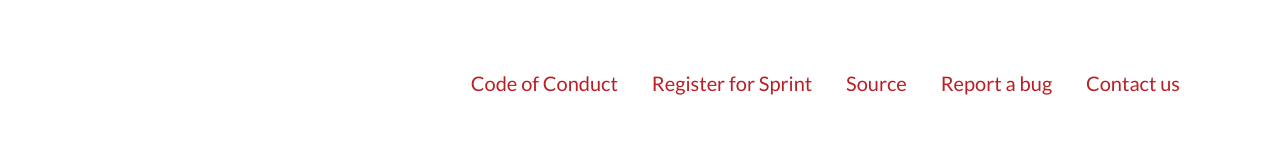
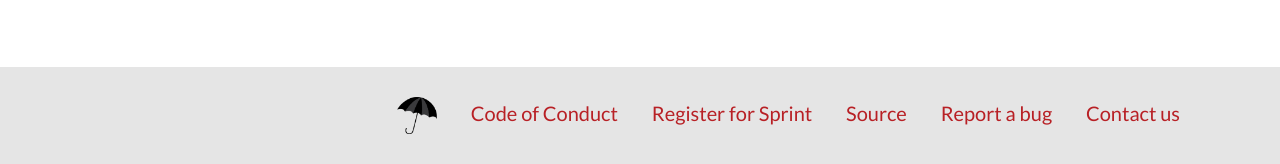
Before and after one commit to thedrow/djangosprint.london, a plain HTML site: page index.html in a window 1280 px wide. Shown: the part 2448-2612 px from the top of the page. Before the commit the page ends 2577 px from the top, so only its background shows below. Drawn offline with Linux system fonts and the light colour scheme; a web font is replaced by a local one.

Commit message:
Footer styling. Fixed #6.

```diff
--- a/css/style.css
+++ b/css/style.css
@@ -77,7 +77,9 @@ a:hover {
   max-height: 200px;
 }
 footer {
-  margin: 30px 0;
+  padding: 30px 0;
+  margin-top: 30px;
+  background: rgba(0,0,0,0.1);
 }
 footer ul {
   list-style-type: none;
@@ -88,3 +90,6 @@ footer ul li {
   display: inline;
   margin-right: 30px;
 }
+footer ul li .umbrella-ella-ella {
+  width: 40px;
+}
--- a/index.html
+++ b/index.html
@@ -162,14 +162,17 @@
     </div>
   </section>
 
-  <footer class="container">
+  <footer>
+    <div class="container">
       <ul>
+        <li><img src="img/umbrella.png" class="umbrella-ella-ella" /></li>
         <li><a href="/code-of-conduct.html">Code of Conduct</a></li>
         <li><a href="https://ti.to/django-sprint/london-2015">Register for Sprint</a></li>
         <li><a href="https://github.com/olasitarska/djangosprint.london">Source</a></li>
         <li><a href="https://github.com/olasitarska/djangosprint.london/issues">Report a bug</a></li>
         <li><a href="mailto:hello@djangosprint.london">Contact us</a></li>
       </ul>
+    </div>
   </footer>
 
 </body>
```
Also changed, not shown: img/umbrella.png (added), 1 other file.
